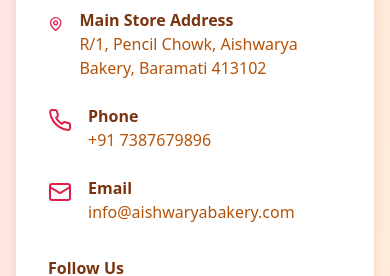
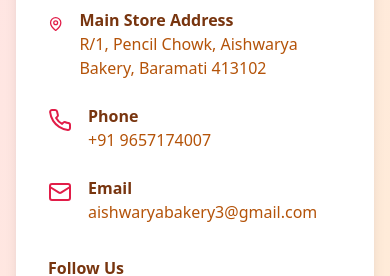
Before and after one commit to Atharva096/BakeryWebsite, a React (Vite) app: page / in a window 390 px wide. Shown: the part 10500-10776 px from the top of the page. Built offline with nearby package versions, Linux system fonts and the light colour scheme; a web font is replaced by a local one.

Commit message:
Update contact info: phone and email

```diff
--- a/src/pages/Hoome.tsx
+++ b/src/pages/Hoome.tsx
@@ -363,7 +363,7 @@ export default function Home() {
                   <Phone className="h-6 w-6 text-rose-600 mt-1" />
                   <div>
                     <h4 className="font-semibold text-amber-900">Phone</h4>
-                    <p className="text-amber-700">+91 7387679896</p>
+                    <p className="text-amber-700">+91 9657174007</p>
                   </div>
                 </div>
 
@@ -371,7 +371,7 @@ export default function Home() {
                   <Mail className="h-6 w-6 text-rose-600 mt-1" />
                   <div>
                     <h4 className="font-semibold text-amber-900">Email</h4>
-                    <p className="text-amber-700">info@aishwaryabakery.com</p>
+                    <p className="text-amber-700">aishwaryabakery3@gmail.com</p>
                   </div>
                 </div>
               </div>
```
